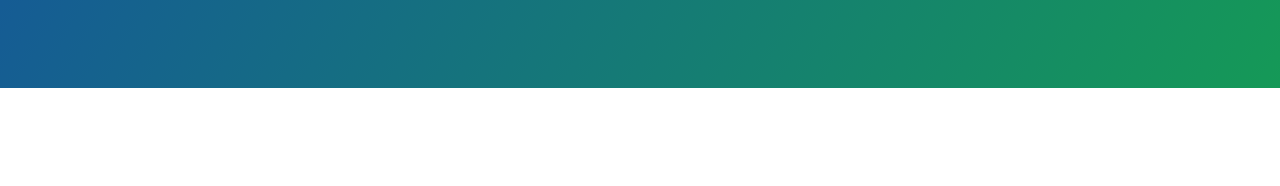
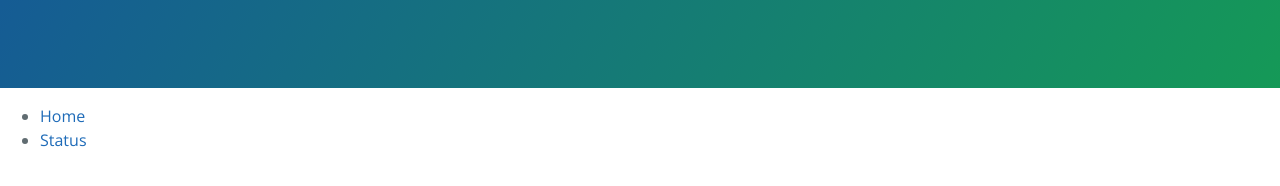
Before and after one commit to affan00/affan00.github.io, a Jekyll site: the page built from index.html, in a window 1280 px wide. Shown: the part 182-368 px from the top of the page. Built offline with Jekyll 4.4.1, drawn with Linux system fonts in a browser that asks for light colours.

Commit message:
changes added

```diff
--- a/_layouts/default.html
+++ b/_layouts/default.html
@@ -14,6 +14,15 @@
     <h1 class="project-name">Affan Qureshi</h1>
     <h2 class="project-tagline"></h2>
 </section>
+<header>
+    <nav>
+        <ul>
+            <li><a href="index.html">Home</a></li>
+             <li><a href="status.html">Status</a></li>
+        </ul>
+
+    </nav>
+</header>
 {{contant}}
 
 </body>
```
